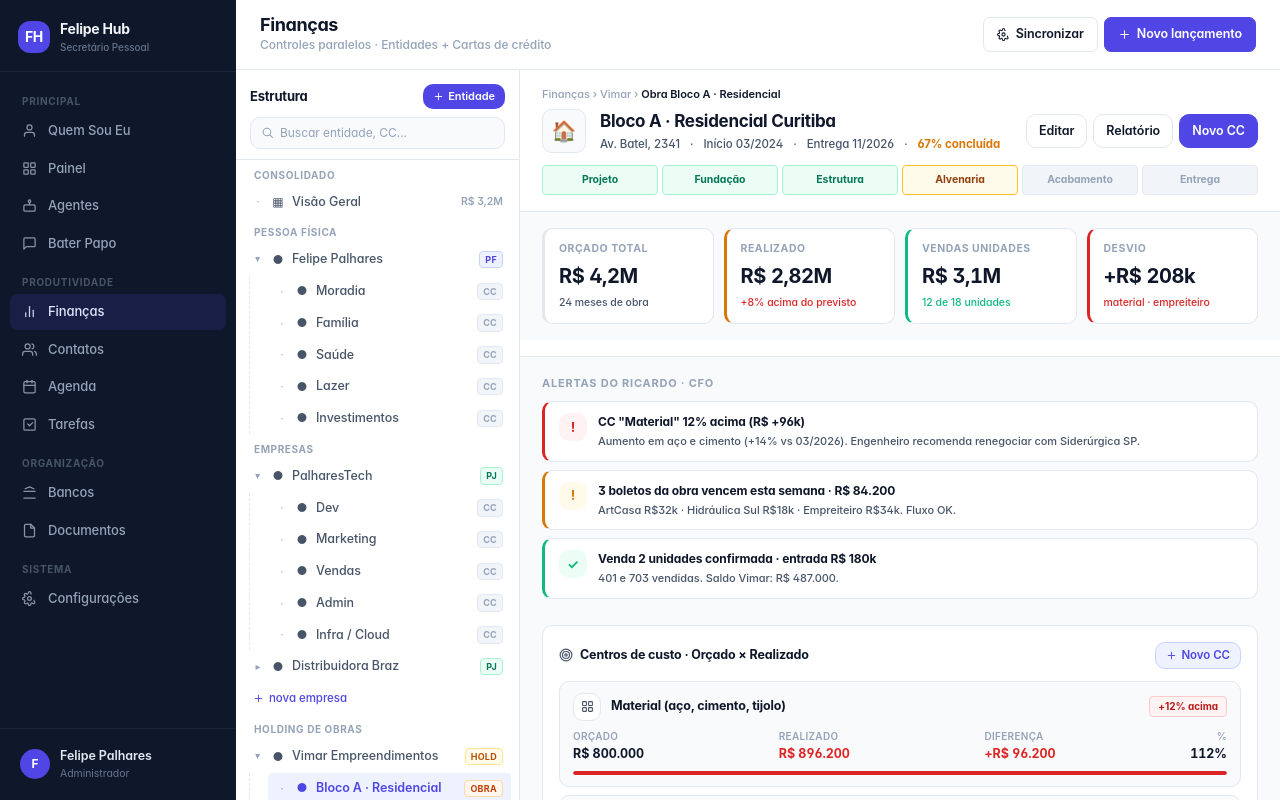
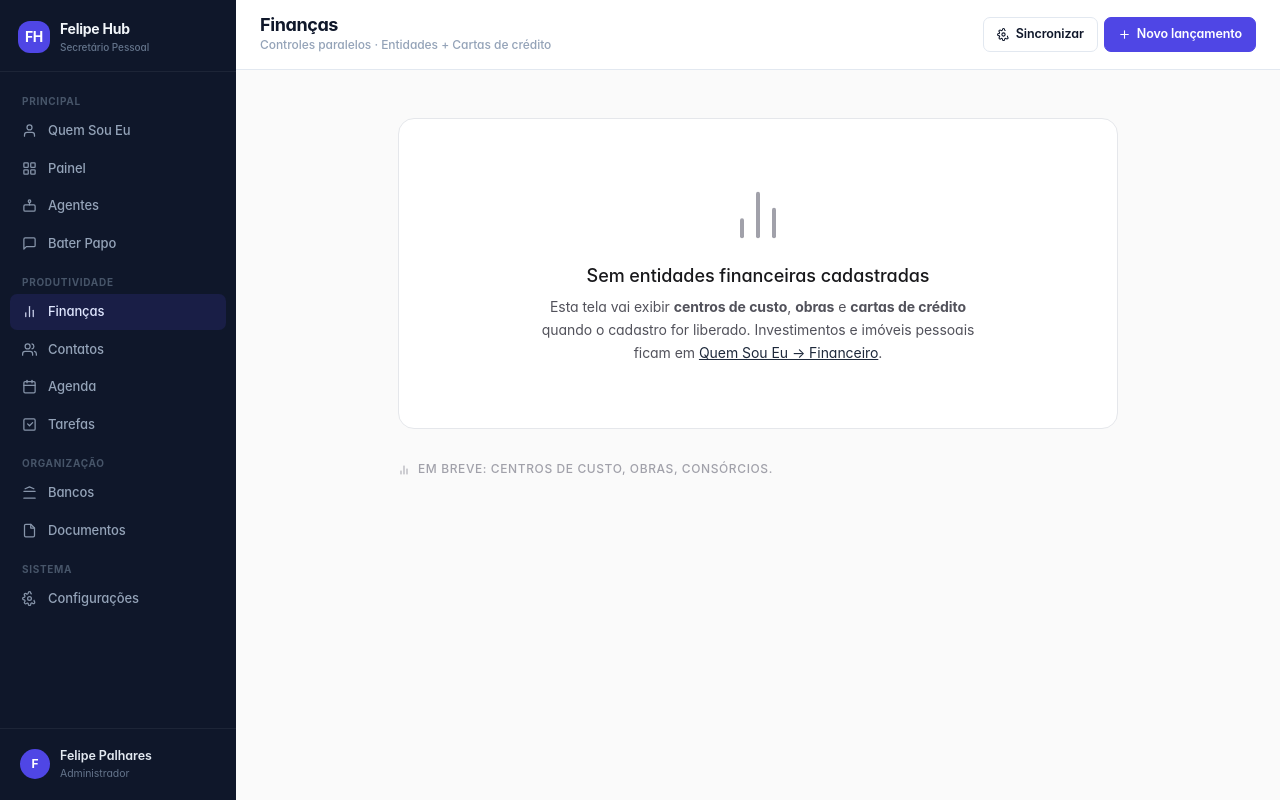
Before and after one commit to felipebpalhares-code/secretary-ai-hub, a Next.js app in the folder frontend/: page /financas in a window 1280 px wide. Built offline with nearby package versions, Linux system fonts and the light colour scheme.

Commit message:
refactor(financas): remover mocks e adicionar empty state seguindo DS

```diff
--- a/frontend/app/financas/FinancasHub.tsx
+++ b/frontend/app/financas/FinancasHub.tsx
@@ -1,73 +1,42 @@
 "use client"
-import { useState } from "react"
-import { TreePanel } from "@/components/financas/TreePanel"
-import { ObraDetail } from "@/components/financas/ObraDetail"
-import { ConsolidadoView, CCView, CartaView } from "@/components/financas/EntityViews"
+import { Icon } from "@/components/Icon"
+import { EmptyState } from "@/components/ui/EmptyState"
 
-const PARENT: Record<string, string> = {
-  moradia: "Felipe PF",
-  familia: "Felipe PF",
-  saude: "Felipe PF",
-  lazer: "Felipe PF",
-  invest: "Felipe PF",
-  dev: "PalharesTech",
-  mkt: "PalharesTech",
-  "vendas-pt": "PalharesTech",
-  "admin-pt": "PalharesTech",
-  infra: "PalharesTech",
-  logistica: "Distribuidora Braz",
-  armazem: "Distribuidora Braz",
-  "vendas-br": "Distribuidora Braz",
-}
+/**
+ * Sem backend de finanças/centros-de-custo/obras ainda.
+ * Empty state honesto até o CRUD existir.
+ *
+ * Nota: dados patrimoniais (Investimentos, Imóveis) já moram em
+ * /quem-sou-eu → Financeiro. Esta tela é pra fluxo operacional
+ * (centros de custo, obras, cartas de crédito) — feature futura.
+ */
+export function FinancasHub() {
+  return (
+    <div className="flex-1 overflow-y-auto bg-bg-app">
+      <div className="max-w-3xl mx-auto px-6 py-12">
+        <div className="bg-bg-surface border border-default rounded-xl">
+          <EmptyState
+            icon="chart"
+            title="Sem entidades financeiras cadastradas"
+            subtitle={
+              <>
+                Esta tela vai exibir <strong>centros de custo</strong>,{" "}
+                <strong>obras</strong> e <strong>cartas de crédito</strong> quando o
+                cadastro for liberado. Investimentos e imóveis pessoais ficam em{" "}
+                <a className="text-brand underline" href="/quem-sou-eu">
+                  Quem Sou Eu → Financeiro
+                </a>
+                .
+              </>
+            }
+          />
+        </div>
 
-const CC_LABEL: Record<string, string> = {
-  moradia: "Moradia",
-  familia: "Família",
-  saude: "Saúde",
-  lazer: "Lazer",
-  invest: "Investimentos",
-  dev: "Dev",
-  mkt: "Marketing",
-  "vendas-pt": "Vendas",
-  "admin-pt": "Admin",
-  infra: "Infra / Cloud",
-  logistica: "Logística",
-  armazem: "Armazém",
-  "vendas-br": "Vendas",
-}
-
-const CARTAS: Record<string, { name: string; status: "ativa" | "lance" | "contemplada" }> = {
-  porto: { name: "Porto Seguro #8472", status: "lance" },
-  bb: { name: "BB Consórcio #1023", status: "contemplada" },
-  itau: { name: "Itaú Imóveis #5501", status: "ativa" },
-  bradesco: { name: "Bradesco Veículos #332", status: "ativa" },
-}
-
-export function FinancasHub() {
-  const [activeId, setActiveId] = useState("obra-a")
-
-  return (
-    <div className="flex-1 flex overflow-hidden min-w-0">
-      <TreePanel activeId={activeId} onSelect={setActiveId} />
-      {renderView(activeId)}
+        <div className="mt-8 text-tiny text-text-tertiary uppercase tracking-wider font-medium flex items-center gap-2">
+          <Icon name="chart" size={12} />
+          <span>Em breve: centros de custo, obras, consórcios.</span>
+        </div>
+      </div>
     </div>
   )
 }
-
-function renderView(activeId: string) {
-  // Vista consolidada
-  if (activeId === "consolidado") return <ConsolidadoView />
-
-  // Centros de custo
-  if (CC_LABEL[activeId]) {
-    return <CCView name={CC_LABEL[activeId]} parent={PARENT[activeId] ?? ""} />
-  }
-
-  // Cartas de crédito
-  if (CARTAS[activeId]) {
-    return <CartaView name={CARTAS[activeId].name} status={CARTAS[activeId].status} />
-  }
-
-  // Default: detalhe de obra (Bloco A) — única vista detalhada existente
-  return <ObraDetail />
-}
```
